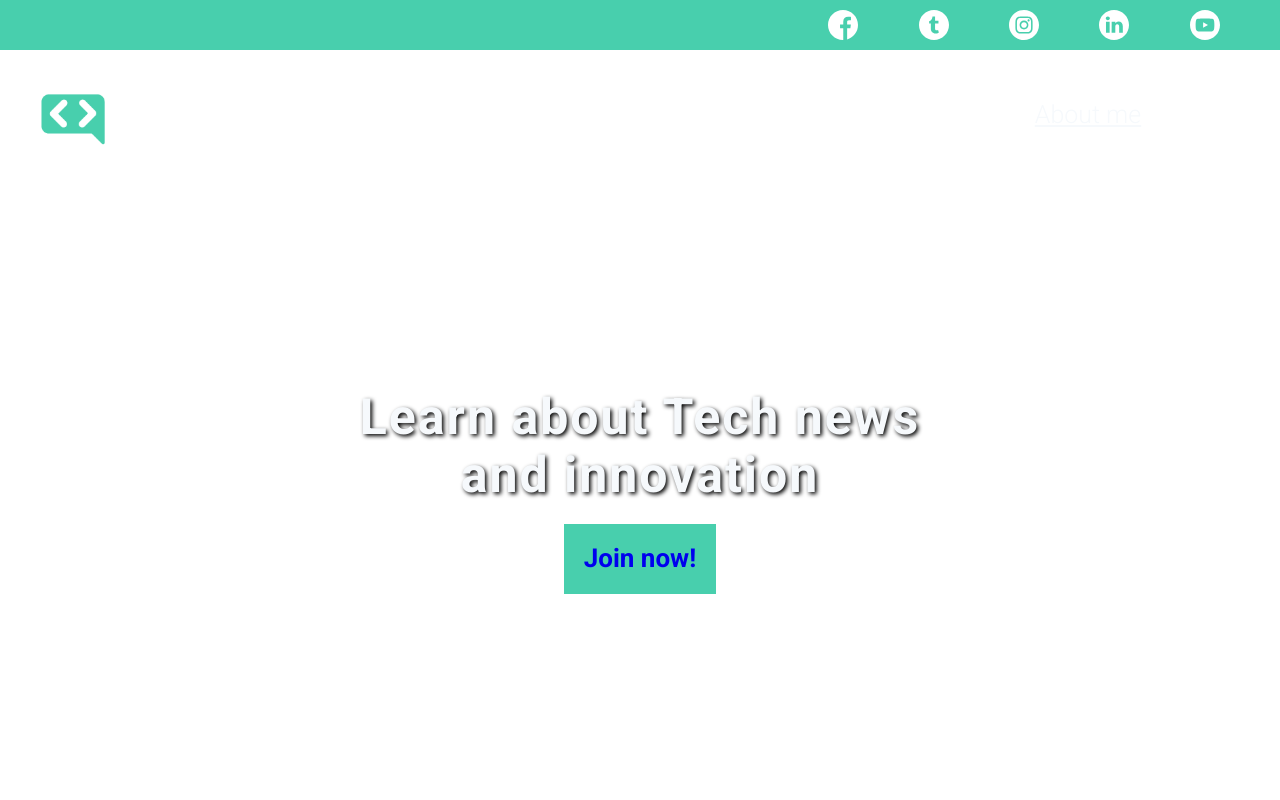
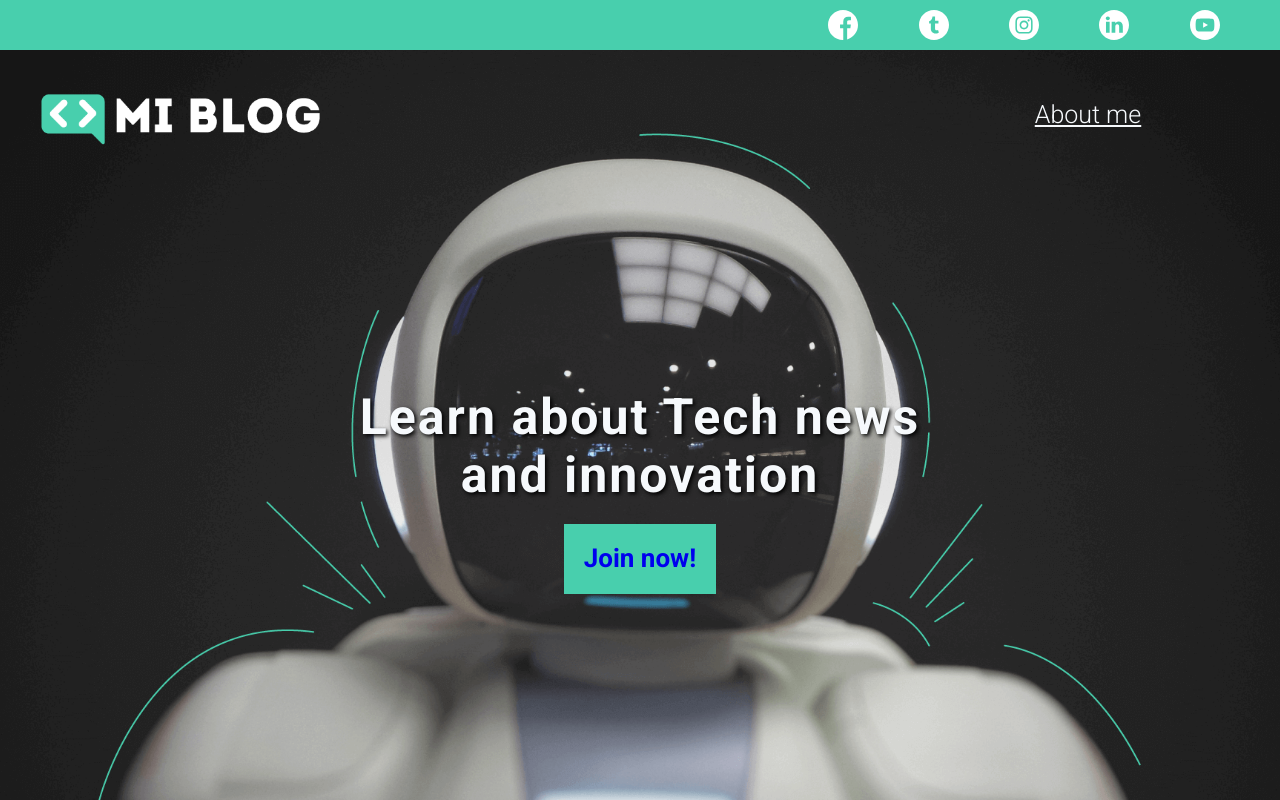
Before and after one commit to agusgonz/ProfileBlog, a plain HTML site: page index.html in a window 1280 px wide. Drawn offline with nearby package versions, Linux system fonts and the light colour scheme; the site is published under a folder, as on GitHub Pages, so addresses that start at the root find nothing.

Commit message:
hotfix 4

```diff
--- a/css/desktop.css
+++ b/css/desktop.css
@@ -1,5 +1,5 @@
 .mainSectionContainer{
-    background-image: url("/assets/img/cover-large.png");
+    background-image: url("../assets/img/cover-large.png");
 }
 
 /* Nav */
--- a/css/main.css
+++ b/css/main.css
@@ -127,7 +127,7 @@ html{
     justify-content: center;
     align-items: center;
 
-    background-image: url("/assets/img/cover-small.png");
+    background-image: url("../assets/img/cover-small.png");
     background-position: center;
     background-size: cover;
     background-repeat: no-repeat;
--- a/css/tablet.css
+++ b/css/tablet.css
@@ -2,7 +2,7 @@
     width: 40%;
 }
 .mainSectionContainer{
-    background-image: url("/assets/img/cover-medium.png");
+    background-image: url("../assets/img/cover-medium.png");
 }
 
 /* Nav */
```
